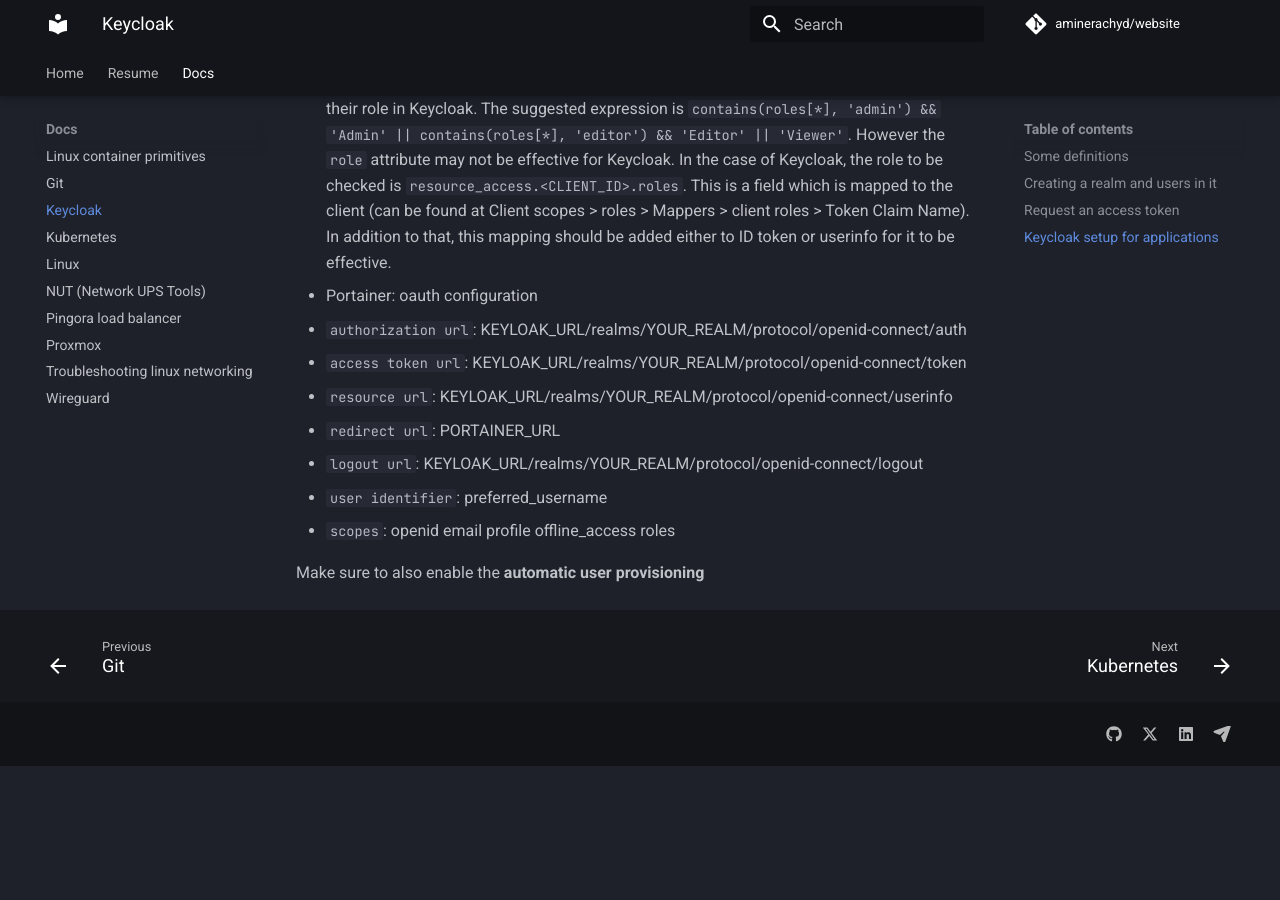
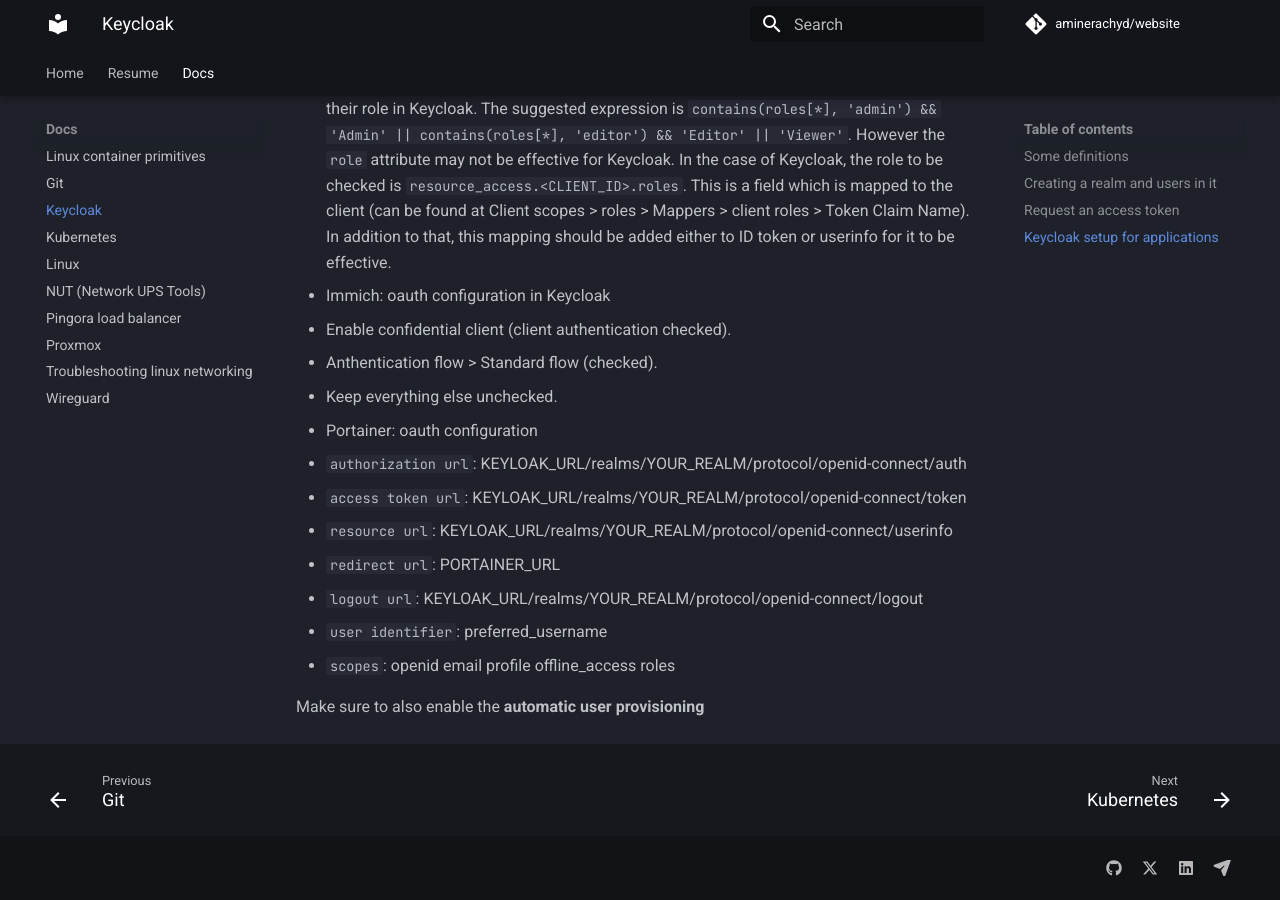
Before and after one commit to aminerachyd/website, an MkDocs documentation site: the page built from docs/Docs/keycloak.md, in a window 1280 px wide and 900 px high, scrolled down 2097 px. Built offline with MkDocs 1.6.1 and Material for MkDocs 9.7.7, drawn with Linux system fonts in a browser that asks for light colours; comment, search, counter and statistics services are not loaded; before the commit the page ends 2863 px from its top, so only the background shows below that.

Commit message:
update website keycloak doc for immich

```diff
--- a/docs/Docs/keycloak.md
+++ b/docs/Docs/keycloak.md
@@ -76,6 +76,10 @@
   Notes:
    - The `root_url` option has to be set so the URL callback is correct if Grafana is behind a proxy
    - The docs suggest using a jmespath expression to determine the role of the user based on their role in Keycloak. The suggested expression is `contains(roles[*], 'admin') && 'Admin' || contains(roles[*], 'editor') && 'Editor' || 'Viewer'`. However the `role` attribute may not be effective for Keycloak. In the case of Keycloak, the role to be checked is `resource_access.<CLIENT_ID>.roles`. This is a field which is mapped to the client (can be found at Client scopes > roles > Mappers > client roles > Token Claim Name). In addition to that, this mapping should be added either to ID token or userinfo for it to be effective.
+- Immich: oauth configuration in Keycloak
+  - Enable confidential client (client authentication checked).
+  - Anthentication flow > Standard flow (checked).
+  - Keep everything else unchecked.
 
 - Portainer: oauth configuration
   - `authorization url`: KEYLOAK_URL/realms/YOUR_REALM/protocol/openid-connect/auth
```
